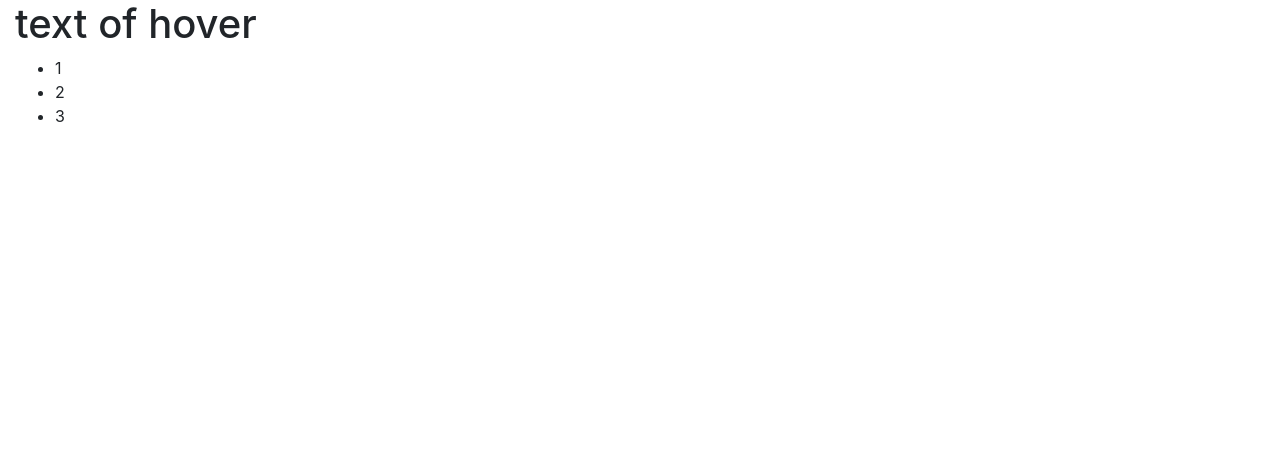
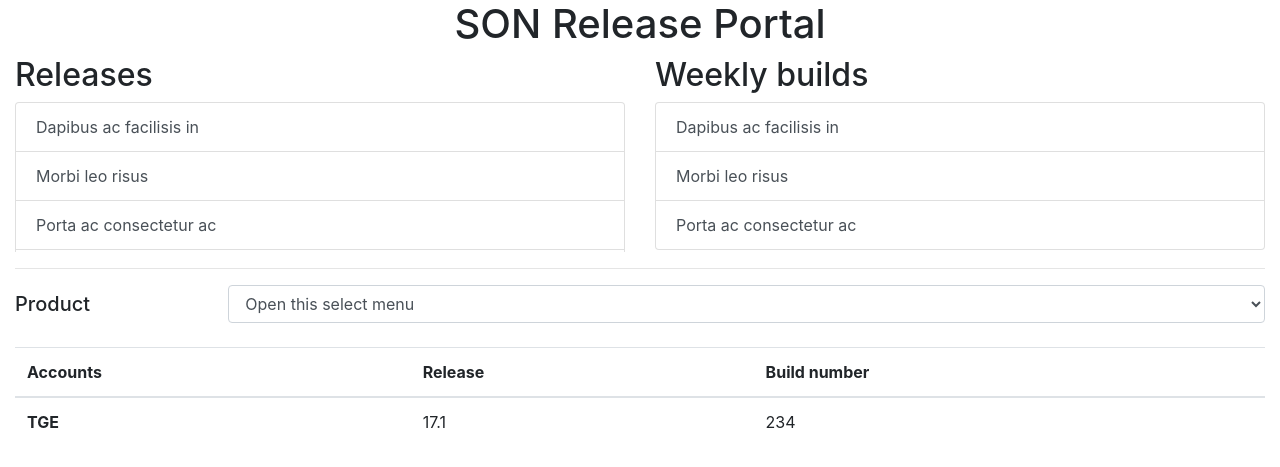
Before and after one commit to MaxRomanikoCellwize/ReleasePortal, a Django app: page /releasebot/ in a window 1280 px wide. Shown: the top 467 px of the page. Run offline with Django 3.2, Linux system fonts and the light colour scheme; some libraries are stand-ins or nearby versions.

Commit message:
Index page html complete

```diff
--- a/ReleaseBot/releasebot/static/releasebot/style.css
+++ b/ReleaseBot/releasebot/static/releasebot/style.css
@@ -1,3 +1,9 @@
 li a {
     color: green;
 }
+
+.limit-height {
+    overflow-y:scroll;
+    flex-grow: 1;
+    height: 150px;
+}
--- a/ReleaseBot/releasebot/templates/releasebot/index.html
+++ b/ReleaseBot/releasebot/templates/releasebot/index.html
@@ -9,19 +9,82 @@
     <link rel="stylesheet" type="text/css" href="{% static 'releasebot/bootstrap.css' %}" />
     <script src="{% static 'releasebot/vue.js' %}"></script>
     <script src="{% static 'releasebot/core.js' %}" defer></script>
-    <script src="{% static 'releasebot/bootstrap.js' %}"></script>
   </head>
 
   <body>
     <div id="app">
         <div class="container-fluid">
-            <h1 v-bind:title="message">text of hover</h1>
+            <div class="row">
+                <div class="col-12">
+                    <h1 class="text-center">SON Release Portal</h1>
+                </div>
+            </div>
+            <div class="row">
+                <div class="col-6">
+                    <h2>Releases</h2>
+                    <div class="list-group limit-height">
+                      <a href="#" class="list-group-item list-group-item-action">Dapibus ac facilisis in</a>
+                      <a href="#" class="list-group-item list-group-item-action">Morbi leo risus</a>
+                      <a href="#" class="list-group-item list-group-item-action">Porta ac consectetur ac</a>
+                      <a href="#" class="list-group-item list-group-item-action">Porta ac consectetur ac</a>
+                      <a href="#" class="list-group-item list-group-item-action">Porta ac consectetur ac</a>
+                    </div>
+                </div>
+                <div class="col-6">
+                    <h2>Weekly builds</h2>
+                    <div class="list-group limit-height">
+                      <a href="#" class="list-group-item list-group-item-action">Dapibus ac facilisis in</a>
+                      <a href="#" class="list-group-item list-group-item-action">Morbi leo risus</a>
+                      <a href="#" class="list-group-item list-group-item-action">Porta ac consectetur ac</a>
+                    </div>
+                </div>
+            </div>
+            <hr/>
+            <div class="row">
+                <div class="col-12">
+                    <div class="form-group row">
+                    <label for="product" class="col-sm-2 col-form-label"><h5>Product</h5></label>
+                    <div class="col-sm-10">
+                       <select id="product" class="form-control">
+                          <option selected>Open this select menu</option>
+                          <option value="1">One</option>
+                          <option value="2">Two</option>
+                          <option value="3">Three</option>
+                       </select>
+                    </div>
+                    </div>
+                </div>
+            </div>
+            <div class="row">
+                <div class="col-12">
+                    <table class="table">
+                      <thead>
+                        <tr>
+                          <th scope="col">Accounts</th>
+                          <th scope="col">Release</th>
+                          <th scope="col">Build number</th>
+                        </tr>
+                      </thead>
+                      <tbody>
+                        <tr>
+                          <th scope="row">TGE</th>
+                          <td>17.1</td>
+                          <td>234</td>
+                        </tr>
+                      </tbody>
+                    </table>
+                </div>
+            </div>
+            <!--h1 v-bind:title="message">text of hover</h1>
             <ul>
                 <li>1</li>
                 <li>2</li>
                 <li>3</li>
-            </ul>
+            </ul-->
         </div>
     </div>
+    <script src="https://code.jquery.com/jquery-3.2.1.slim.min.js" integrity="sha384-KJ3o2DKtIkvYIK3UENzmM7KCkRr/rE9/Qpg6aAZGJwFDMVNA/GpGFF93hXpG5KkN" crossorigin="anonymous"></script>
+    <script src="https://cdnjs.cloudflare.com/ajax/libs/popper.js/1.12.9/umd/popper.min.js" integrity="sha384-ApNbgh9B+Y1QKtv3Rn7W3mgPxhU9K/ScQsAP7hUibX39j7fakFPskvXusvfa0b4Q" crossorigin="anonymous"></script>
+    <script src="https://maxcdn.bootstrapcdn.com/bootstrap/4.0.0-beta.3/js/bootstrap.min.js" integrity="sha384-a5N7Y/aK3qNeh15eJKGWxsqtnX/wWdSZSKp+81YjTmS15nvnvxKHuzaWwXHDli+4" crossorigin="anonymous"></script>
   </body>
 </html>
```
